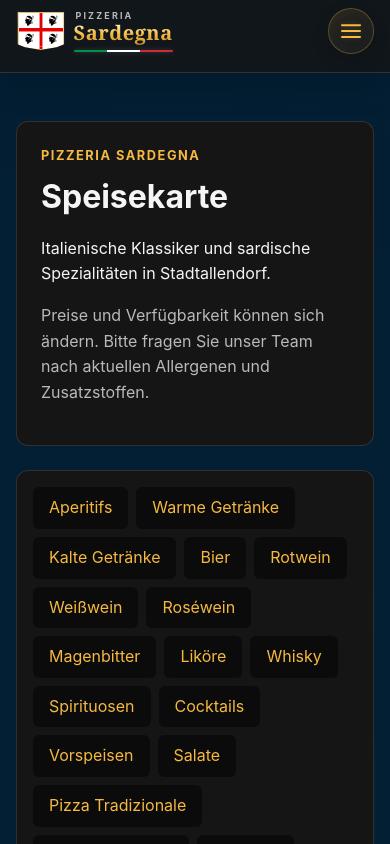
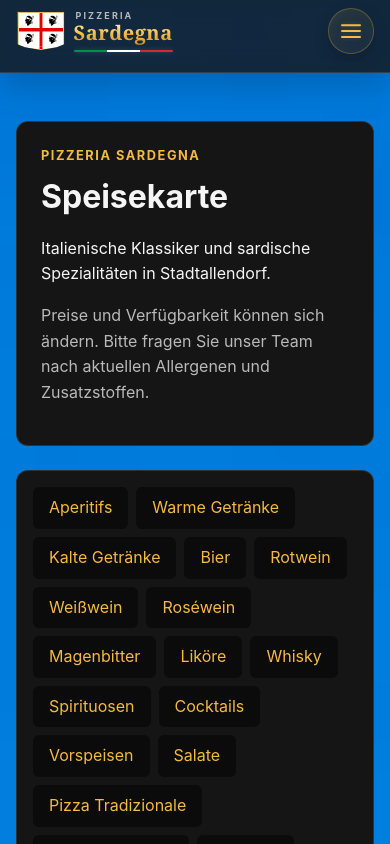
Before and after one commit to NikitaGoluban/pizzeria-sardegna.com, a React (Vite) app in the folder frontend/: page /menu.html in a window 390 px wide. Shown: the top 844 px of the page. Built offline with nearby package versions, Linux system fonts and the light colour scheme.

Commit message:
foto dla backgrounf

```diff
--- a/frontend/src/styles/global.css
+++ b/frontend/src/styles/global.css
@@ -1230,7 +1230,7 @@ p {
 @media (max-width: 48rem) {
   body {
     background-image:
-      linear-gradient(180deg, rgb(4 8 10 / 80%), rgb(5 7 9 / 90%)),
+      linear-gradient(180deg, rgb(4 8 10 / 0%), rgb(5 7 9 / 0%)),
       url('/backgrounds/la-pelosa-1280.jpg');
     background-position: 58% top;
     background-attachment: scroll;
```
